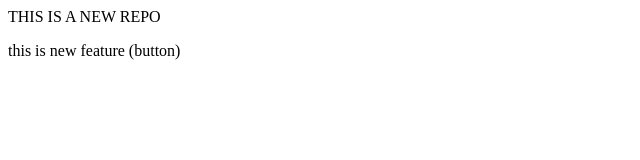
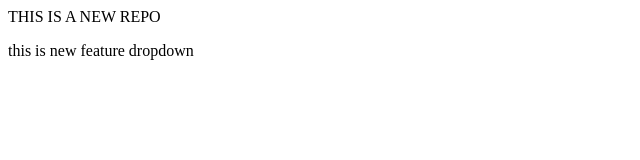
Before and after one commit to ejaajkhan/local-repo, a plain HTML site: page index.html in a window 1280 px wide. Shown: the full height of the page, 0-640 px from the left. Drawn offline with Linux system fonts and the light colour scheme.

Commit message:
dropdoen

```diff
--- a/index.html
+++ b/index.html
@@ -1,3 +1,3 @@
 <P> THIS IS  A NEW REPO </P>
-<p> this is new feature (button)
+<p> this is new feature dropdown
 </p>
```
